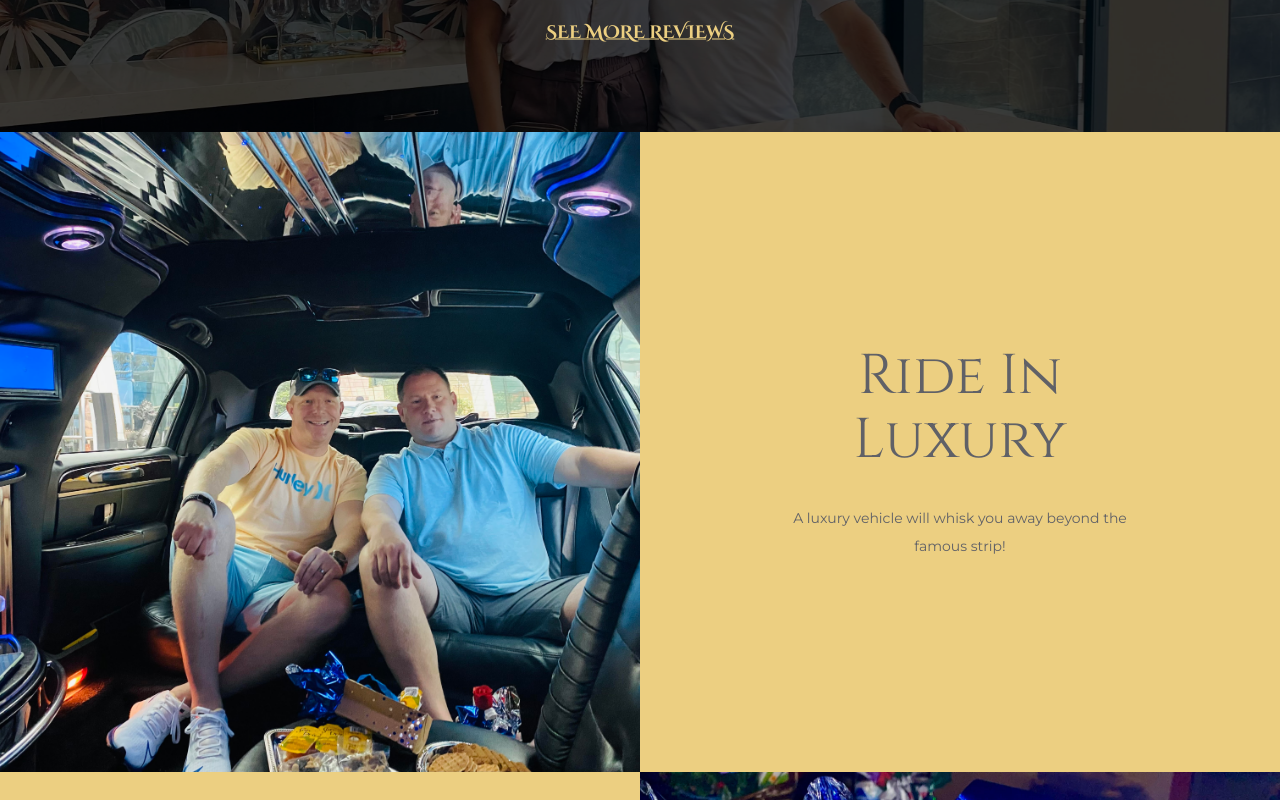
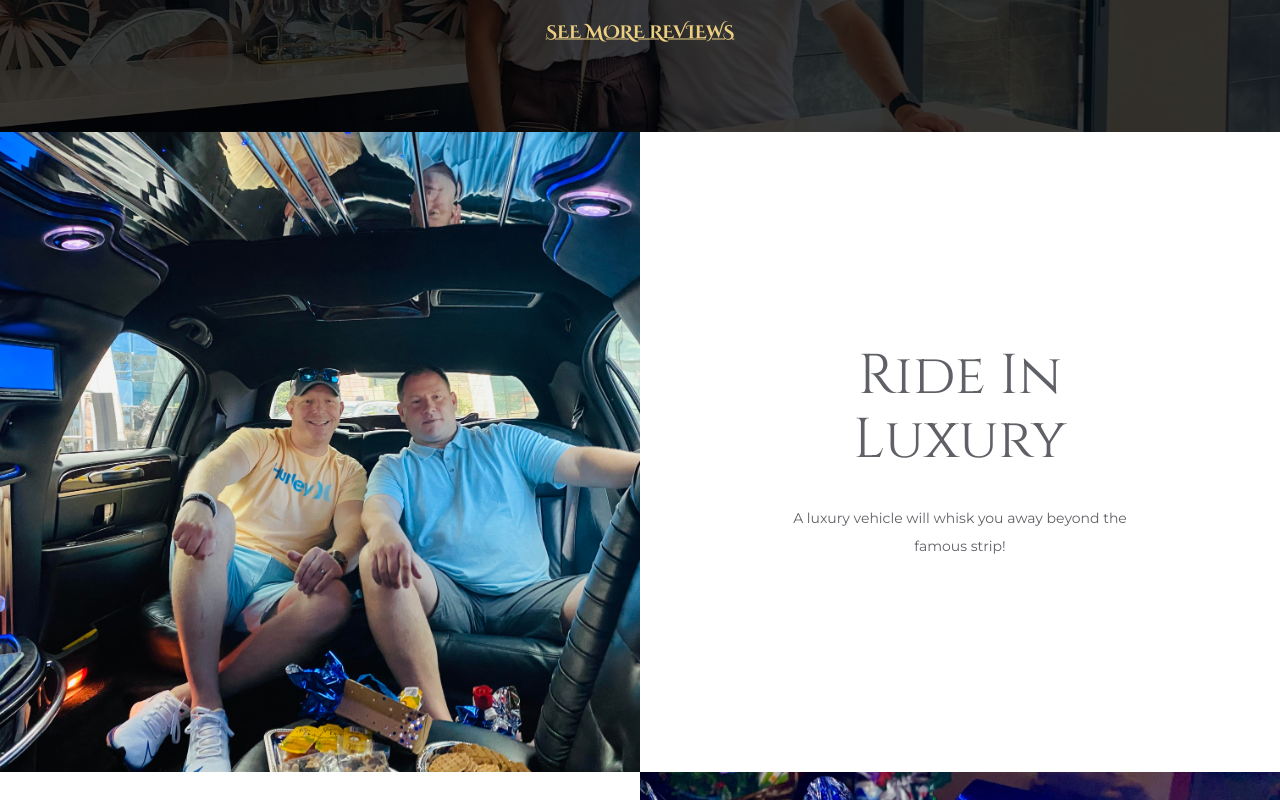
Before and after one commit to stevexero/vegasluxuryhometours, a React (Create React App) app: page / in a window 1280 px wide. Shown: the part 1740-2540 px from the top of the page. Built offline with nearby package versions, Linux system fonts and the light colour scheme.

Commit message:
changed card color to white

```diff
--- a/src/components/StoryCard.css
+++ b/src/components/StoryCard.css
@@ -1,6 +1,7 @@
 .StoryCard {
   width: 50%;
-  background: var(--color-light-gold);
+  /* background: var(--color-light-gold); */
+  background: white;
   display: flex;
   align-items: center;
   justify-content: center;
```
